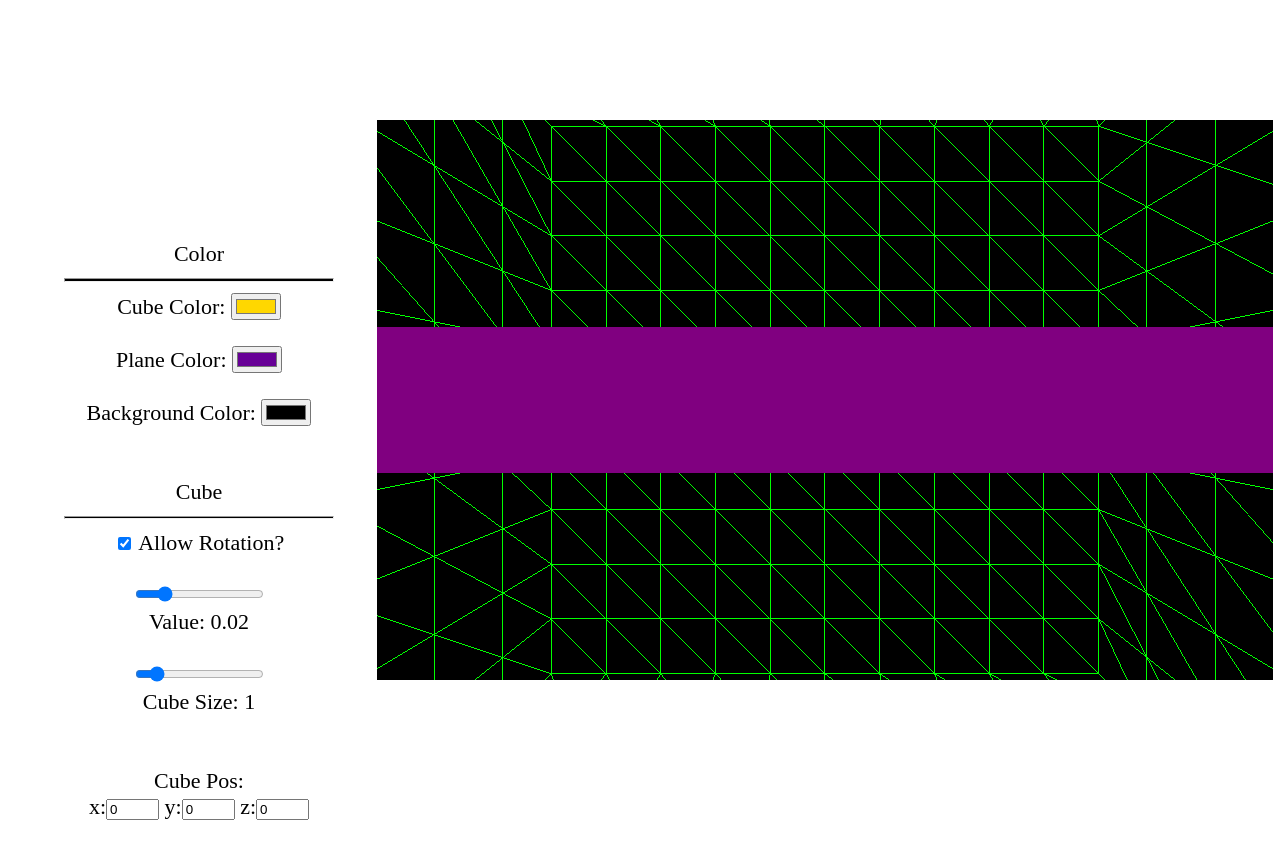
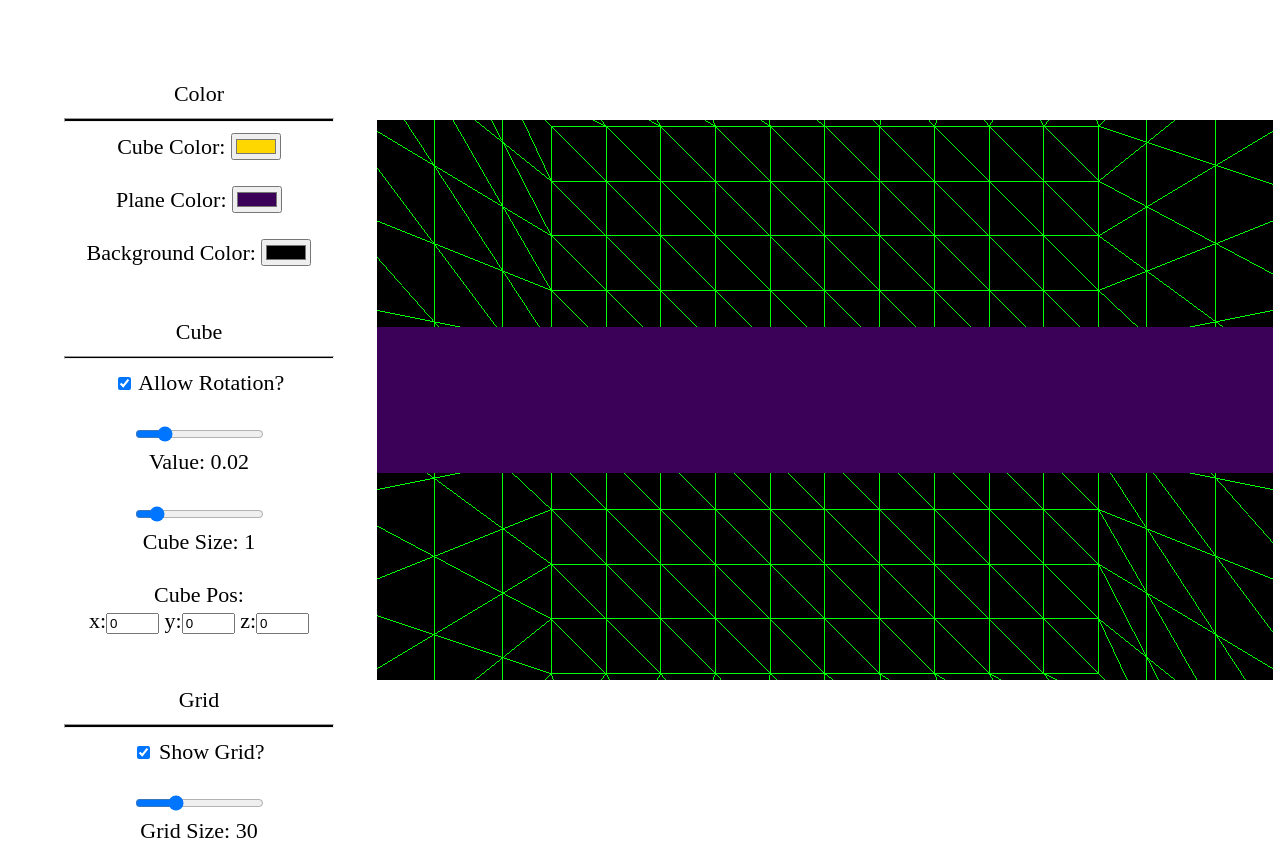
Before and after one commit to JesusOfCarrots/InfoWeb, a website built with Vite: page index.html in a window 1280 px wide. Before the commit the page ends 820 px from the top, so only its background shows below. Built offline with nearby package versions, Linux system fonts and the light colour scheme; animation ran at ten frames a second.

Commit message:
Grid Size and Checkbox

```diff
--- a/ToDo.txt
+++ b/ToDo.txt
@@ -1,4 +1,3 @@
-WASD movemnt,
 new cube,
 resize canvas on window resize,
-frame rate
+physics
--- a/index.html
+++ b/index.html
@@ -14,7 +14,7 @@
         <input type="color" name="colorPicker" id="colorPicker" value="#FFD700">
         <br> <br>
         <label for="planeColor">Plane Color:</label>
-        <input type="color" name="planeColor" id="planeColor" value="#670096">
+        <input type="color" name="planeColor" id="planeColor" value="#3b0057">
         <br> <br>
         <label for="bgColor">Background Color:</label>
         <input type="color" name="gbColor" id="gbColor">
@@ -30,11 +30,20 @@
         <br>
         <input type="range" min="0" max="8" step="0.5" value="1" id="cubeSizeSlider">
         <p>Cube Size: <span id="cubeSizeValue">1</span></p>
-        <br> <br>
+        <br>
         <label for="cubePos">Cube Pos:</label> <br>
         <label>x:</label><input class="cubeNum" type="number" step="0.5" name="cubeX" id="cubeX" value="0">
         <label>y:</label><input class="cubeNum" type="number" step="0.5" name="cubeY" id="cubeY" value="0">
         <label>z:</label><input class="cubeNum" type="number" step="0.5" name="cubeZ" id="cubeZ" value="0">
+
+        <br> <br>
+        <br>
+        <p>Grid</p> <hr>
+        <input type="checkbox" name="gridCheck" id="gridCheck" checked>
+        <label for="gridCheck">Show Grid?</label>
+        <br> <br>
+        <input type="range" name="gridSizeSlider" id="gridSizeSlider" step="1" value="30" min="0" max="100">
+        <p>Grid Size: <span id="gridSizeValue">30</span></p>
     </div>
 
     <script type="module" src="main.js"></script>
--- a/main.js
+++ b/main.js
@@ -13,7 +13,6 @@ let canRotate = true;
 let cubeSize = 1;
 
 let rotationSpeed = 0.02;
-let cubeColor = 0xffd700;
 let bgColor = 0x0000;
 
 const scene = new THREE.Scene();
@@ -24,6 +23,7 @@ const otherSpace = document.getElementById('other');
 const backgroundColorPicker = document.getElementById("gbColor");
 
 // Cube
+let cubeColor = 0xffd700;
 const cubeX = document.getElementById('cubeX');
 const cubeY = document.getElementById('cubeY');
 const cubeZ = document.getElementById('cubeZ');
@@ -36,19 +36,27 @@ const colorPicker = document.getElementById("colorPicker");
 const renderer = new THREE.WebGLRenderer();
 const geometry = new THREE.BoxGeometry(cubeSize, cubeSize, cubeSize);
 const material = new THREE.MeshBasicMaterial( {color:cubeColor} );
-
-
+const cube = new THREE.Mesh(geometry, material);
 
 // Plane
+let planeColor = 0x3b0057;
+const planeColorPicker = document.getElementById('planeColor');
+
 const planeGeometry = new THREE.BoxGeometry(10, 5, 1);
-const planeMaterial = new THREE.MeshBasicMaterial( {color: 0x800080, side: THREE.DoubleSide} );
+const planeMaterial = new THREE.MeshBasicMaterial( {color:planeColor} );
+const plane = new THREE.Mesh(planeGeometry, planeMaterial);
 
-const frameCube = new THREE.Mesh(new THREE.BoxGeometry(30, 30, 30, 10, 10, 10), new THREE.MeshBasicMaterial({color:0x00ff00, wireframe:true,}))
+// Grid
+let showGrid = true;
+let gridSize = 30;
+const gridCube = new THREE.Mesh(new THREE.BoxGeometry(30, 30, 30, 10, 10, 10), new THREE.MeshBasicMaterial({color:0x00ff00, wireframe:true,}))
 
-const plane = new THREE.Mesh(planeGeometry, planeMaterial);
-const cube = new THREE.Mesh(geometry, material);
+const gridCheckBox = document.getElementById('gridCheck');
+const gridSizeSlider = document.getElementById('gridSizeSlider');
 
-function hexToRgb(hex) {
+const controls = new OrbitControls(cam, renderer.domElement);
+
+function colorToThree(hex) {
     hex = String(hex);
     hex = hex.replace('#', '');
 
@@ -58,7 +66,6 @@ function hexToRgb(hex) {
 
     return new THREE.Color(r / 255, g / 255, b / 255);
 }
-
 function updateCubePos(){
     cube.position.set(cubeX.value, cubeY.value, cubeZ.value);
 }
@@ -78,6 +85,14 @@ function getHtmlValues(){
         cube.scale.set(cubeSize, cubeSize, cubeSize);
     });
 
+    // Grid size slider
+    gridSizeSlider.addEventListener('input', () => {
+        gridSize = parseFloat(gridSizeSlider.value);
+        document.getElementById('gridSizeValue').textContent = gridSize.toFixed(2);
+
+        gridCube.scale.set(gridSize / 30, gridSize / 30, gridSize / 30);
+    });
+
     // Cube Pos
     cubeX.addEventListener('input', updateCubePos);
     cubeY.addEventListener('input', updateCubePos);
@@ -86,39 +101,49 @@ function getHtmlValues(){
 
     // checkbox
     rotateCheckbox.addEventListener("click", function () {
-        canRotate = rotateCheckbox.checked
+        canRotate = rotateCheckbox.checked;
+    });
+    // Grid Checkbox
+    gridCheckBox.addEventListener('click', function(){
+        showGrid = gridCheckBox.checked;
     });
 
     // color
     colorPicker.addEventListener('input', function(){
         let hexColor = colorPicker.value;
-        cubeColor = hexToRgb(hexColor);
+        cubeColor = colorToThree(hexColor);
         // Update cube color
         cube.material.color.set(cubeColor);
     });
     // bg color
     backgroundColorPicker.addEventListener('input', function(){
         let hexColor = backgroundColorPicker.value;
-        bgColor = hexToRgb(hexColor);
+        bgColor = colorToThree(hexColor);
         // Update bg color
         scene.background = new THREE.Color(bgColor);
     });
+    // plane color
+    planeColorPicker.addEventListener('input', function(){
+        let hexColor = planeColorPicker.value;
+        planeColor = colorToThree(hexColor);
+        plane.material.color.set(planeColor);
+    });
 }
 
-const controls = new OrbitControls(cam, renderer.domElement);
-controls.target.set(1, -1, -1);
-controls.enableZoom = true;
-controls.enableDamping = true;
-controls.update();
-
 function setUp(){
-
     renderer.setSize(width, height);
     renderer.domElement.classList.add('cav');
     document.body.appendChild(renderer.domElement);
 
+    // Controls
+    controls.target.set(1, -1, -1);
+    controls.enableZoom = true;
+    controls.enableDamping = true;
+    controls.update();
+
+    // Scene
     scene.background = new THREE.Color(bgColor);
-    scene.add(frameCube);
+    scene.add(gridCube);
     scene.add(cube);
     scene.add(plane);
 
@@ -127,7 +152,7 @@ function setUp(){
     let offsetX = window.innerWidth - width;
     renderer.domElement.style.marginTop = offsetY / 2 + 'px';
     otherSpace.style.width  = offsetX + 'px';
-    otherSpace.style.top = window.innerHeight * 0.3 + 'px';
+    otherSpace.style.top = window.innerHeight * 0.1 + 'px';
 
     getHtmlValues();
 
@@ -142,12 +167,20 @@ function render(){
 
     controls.update();
 
+    // Draw rotation
     if (canRotate){
         cube.rotation.x += rotationSpeed;
         cube.rotation.y += rotationSpeed;
         cube.rotation.z += rotationSpeed;
     }
 
+    // Draw Grid
+    if(showGrid){
+        gridCube.visible = true;
+    }else{
+        gridCube.visible = false;
+    }
+
     renderer.render(scene, cam);
 }
 
```
